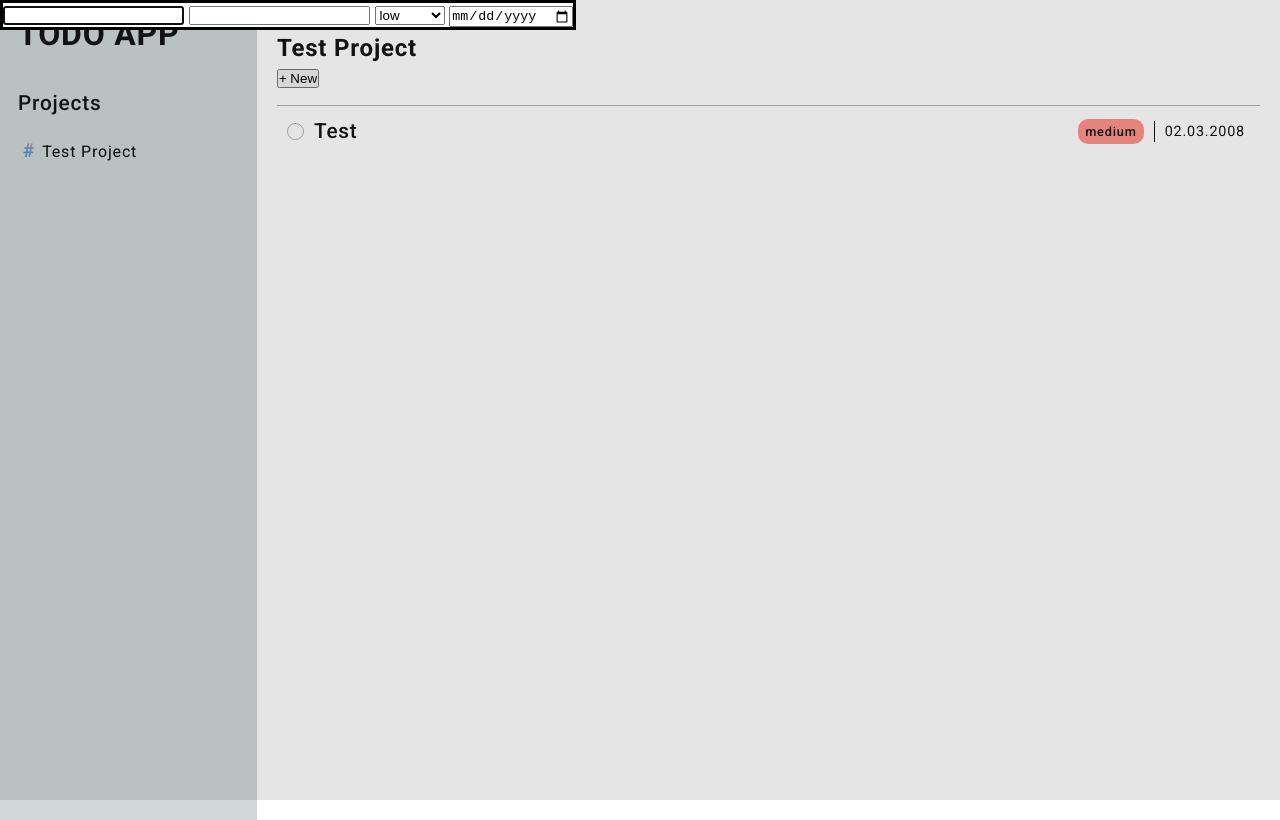
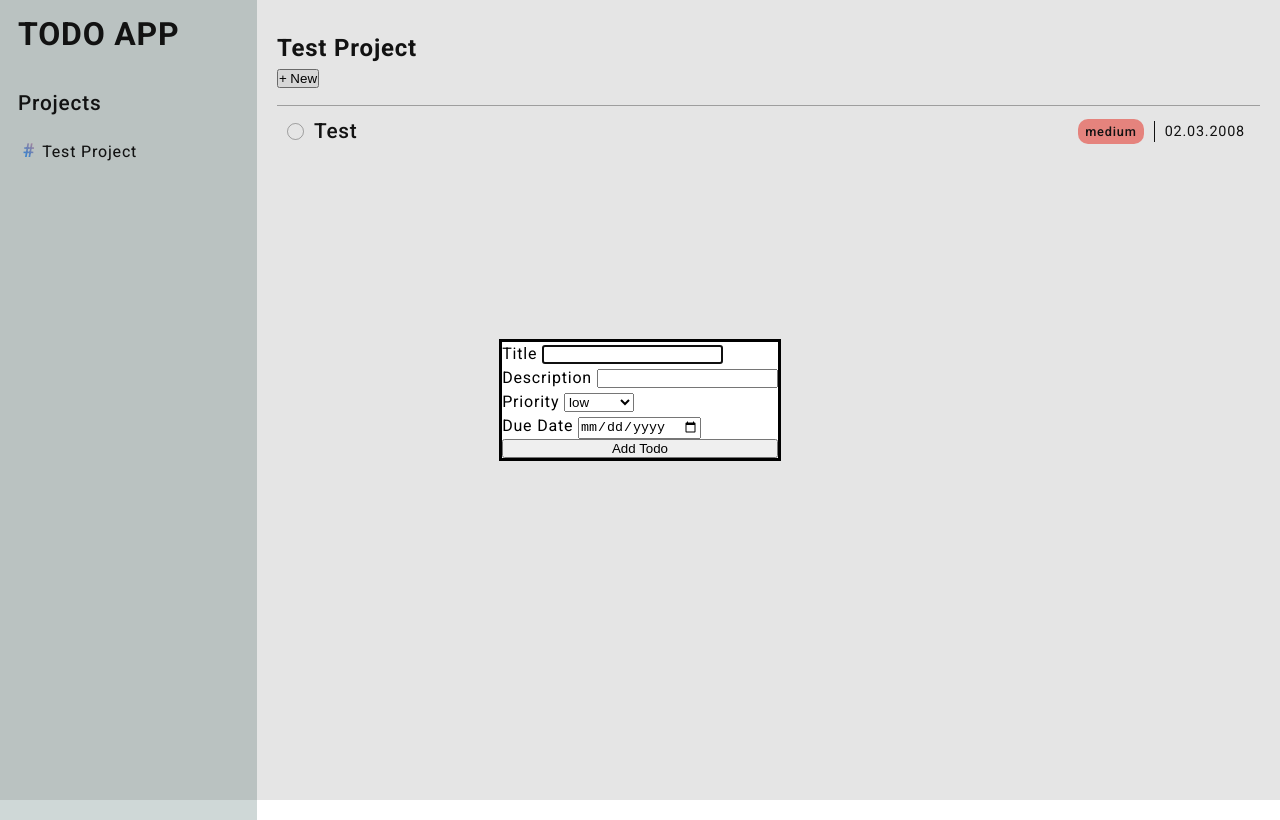
Before and after one commit to Wyrden44/odin-todo-list, a website built with webpack: page src/index.html in a window 1280 px wide. Both pictures are taken after a click on the button "+ New". Built offline with nearby package versions, Linux system fonts and the light colour scheme.

Commit message:
Add accessibility to dialog

```diff
--- a/src/index.html
+++ b/src/index.html
@@ -21,16 +21,29 @@
 
     </div>
 
-    <dialog id="add-todo-dialog">
+    <dialog closedby="any" id="add-todo-dialog">
         <form method="dialog">
+            <div class="form-section">
+                <label for="title">Title</label>
                 <input type="text" name="title" id="dialog-todo-title">
+            </div>
+            <div class="form-section">
+                <label for="description">Description</label>
                 <input type="text" name="description" id="dialog-todo-description">
+            </div>
+            <div class="form-section">
+                <label for="priority">Priority</label>
                 <select name="priority" id="dialog-todo-priority">^
                     <option value="low">low</option>
                     <option value="medium">medium</option>
                     <option value="high">high</option>
                 </select>
+            </div>
+            <div class="form-section">
+                <label for="date">Due Date</label>
                 <input type="date" name="date" id="dialog-todo-date">
+            </div>
+            <button type="submit">Add Todo</button>
         </form>
     </dialog>
 </body>
--- a/src/styles.css
+++ b/src/styles.css
@@ -170,3 +170,13 @@ body {
     cursor: pointer;
 
 }
+
+dialog {
+    align-self: center;
+    justify-self: center;
+}
+
+form {
+    display: flex;
+    flex-direction: column;
+}
```
Lines whose indentation alone changed are shown as unchanged.
